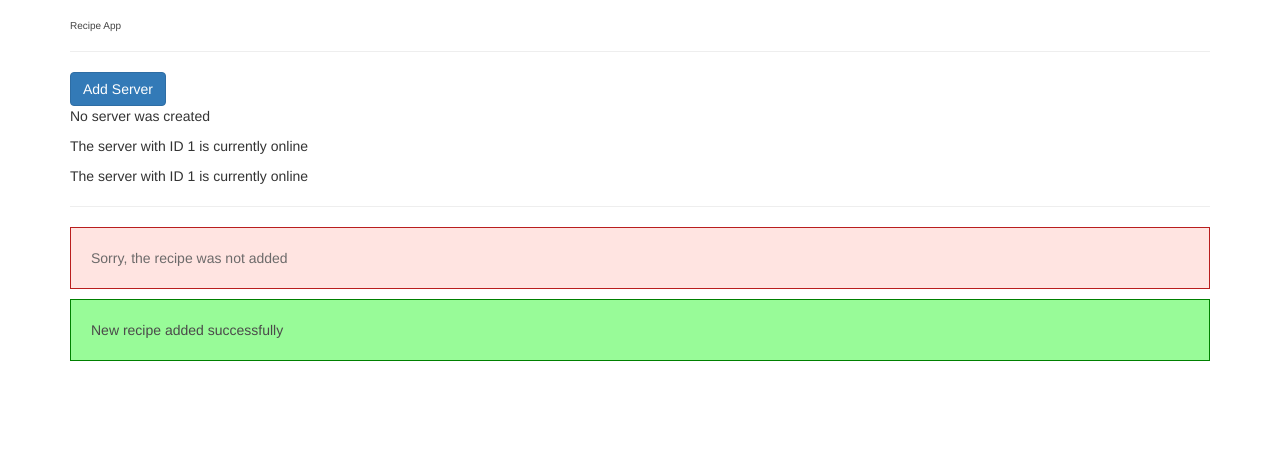
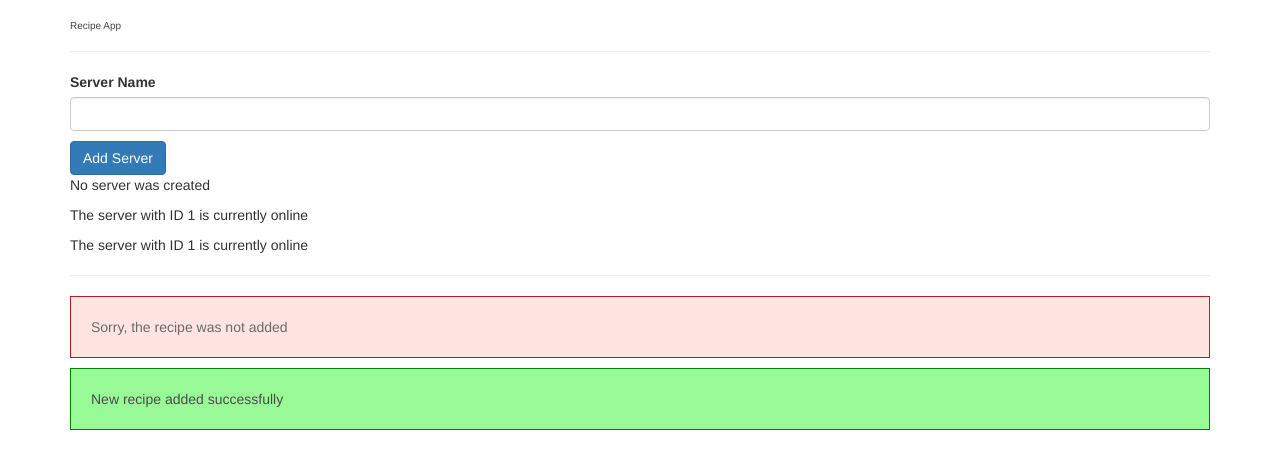
Before and after one commit to dlynnea/angular-setup, an Angular app: page / in a window 1280 px wide. Shown: the top 468 px of the page. Built offline with nearby package versions, Linux system fonts and the light colour scheme.

Commit message:
using two-way biding with FormsModule

```diff
--- a/src/app/app.module.ts
+++ b/src/app/app.module.ts
@@ -1,5 +1,6 @@
 import { BrowserModule } from '@angular/platform-browser';
 import { NgModule } from '@angular/core';
+import { FormsModule } from '@angular/forms';
 
 import { AppComponent } from './app.component';
 import { ServerComponent } from './server/server.component';
@@ -16,7 +17,8 @@
     SuccessComponent
   ],
   imports: [
-    BrowserModule
+    BrowserModule,
+    FormsModule
   ],
   providers: [],
   bootstrap: [AppComponent]
--- a/src/app/servers/servers.component.html
+++ b/src/app/servers/servers.component.html
@@ -1,3 +1,9 @@
+<label>Server Name</label>
+<input
+    type="text"
+    class="form-control"
+    [(ngModel)]="serverName" >
+    <p>{{ serverName }}</p>
 <button
     class="btn btn-primary"
     [disabled]="!allowNewServer"
--- a/src/app/servers/servers.component.ts
+++ b/src/app/servers/servers.component.ts
@@ -8,7 +8,8 @@
 
 export class ServersComponent implements OnInit {
     allowNewServer = false;
-    serverCreationStatus = 'No server was created'
+    serverCreationStatus = 'No server was created';
+    serverName = '';
 
     constructor() {
         setTimeout(() => {
@@ -21,6 +22,10 @@
     }
 
     onCreateServer() {
-        this.serverCreationStatus = 'Server was created!';
+        this.serverCreationStatus = 'Server was created! Name: ' + this.serverName;
+    }
+
+    onUpdateServerName(event: any) {
+        this.serverName = (<HTMLInputElement>event.target).value;
     }
 }
```
